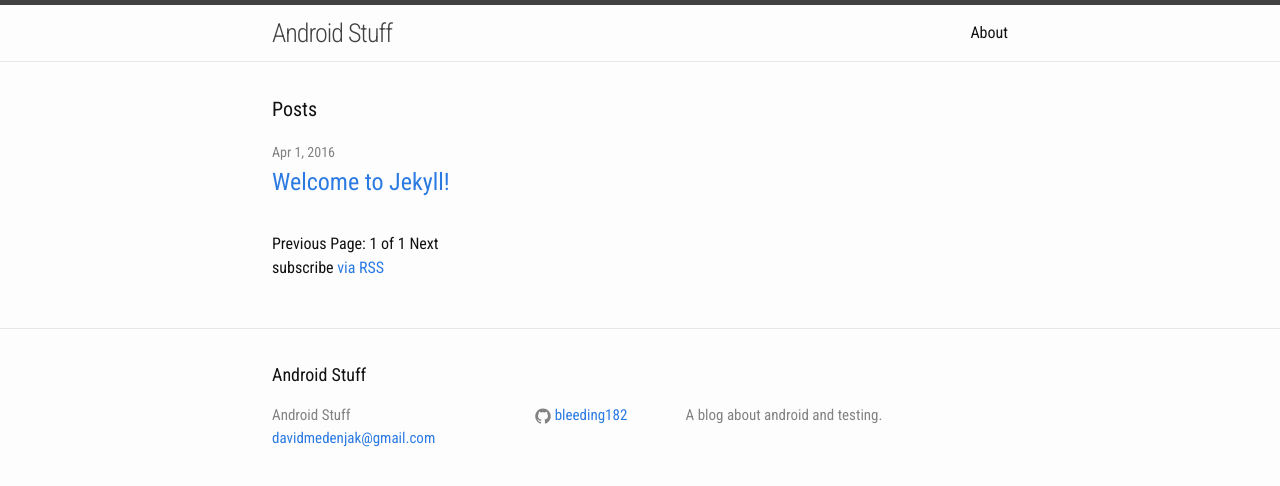
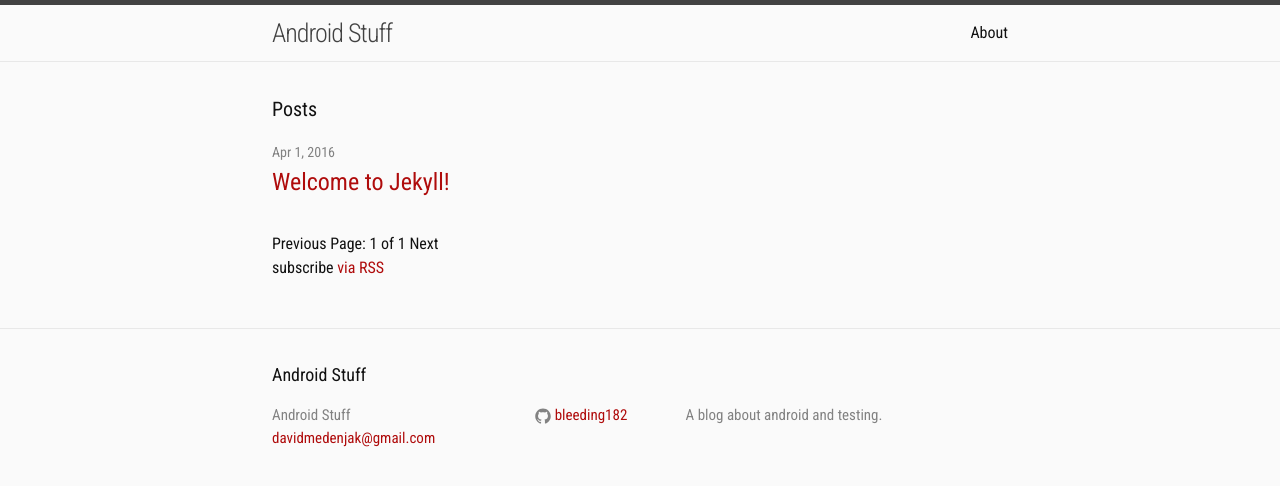
Before and after one commit to bleeding182/bleeding182.github.io, a Jekyll site: the page built from index.html, in a window 1280 px wide. Shown: the top 486 px of the page. Built offline with Jekyll 4.4.1, drawn with Linux system fonts in a browser that asks for light colours; the list of posts is cut into pages by our own code.

Commit message:
Colors added and adapted

```diff
--- a/_sass/_base.scss
+++ b/_sass/_base.scss
@@ -91,11 +91,11 @@
  * Links
  */
 a {
-    color: $brand-color;
+    color: $color-primary-0;
     text-decoration: none;
 
     &:visited {
-        color: darken($brand-color, 15%);
+        color: $color-primary-3;
     }
 
     &:hover {
--- a/css/main.scss
+++ b/css/main.scss
@@ -15,8 +15,8 @@
 $spacing-unit:     32px;
 
 $text-color:       #111;
-$background-color: #fdfdfd;
-$brand-color:      #2a7ae2;
+$text-color-inverse: #eee;
+$background-color: #fafafa;
 
 $grey-color:       #828282;
 $grey-color-light: lighten($grey-color, 40%);
@@ -28,6 +28,11 @@
 $on-palm:          600px;
 $on-laptop:        800px;
 
+$color-primary-0: #AF0B0B;	// Main Primary color */
+$color-primary-1: #E34848;
+$color-primary-2: #D41C1C;
+$color-primary-3: #910000;
+$color-primary-4: #6B0000;
 
 
 // Use media queries like this:
```
